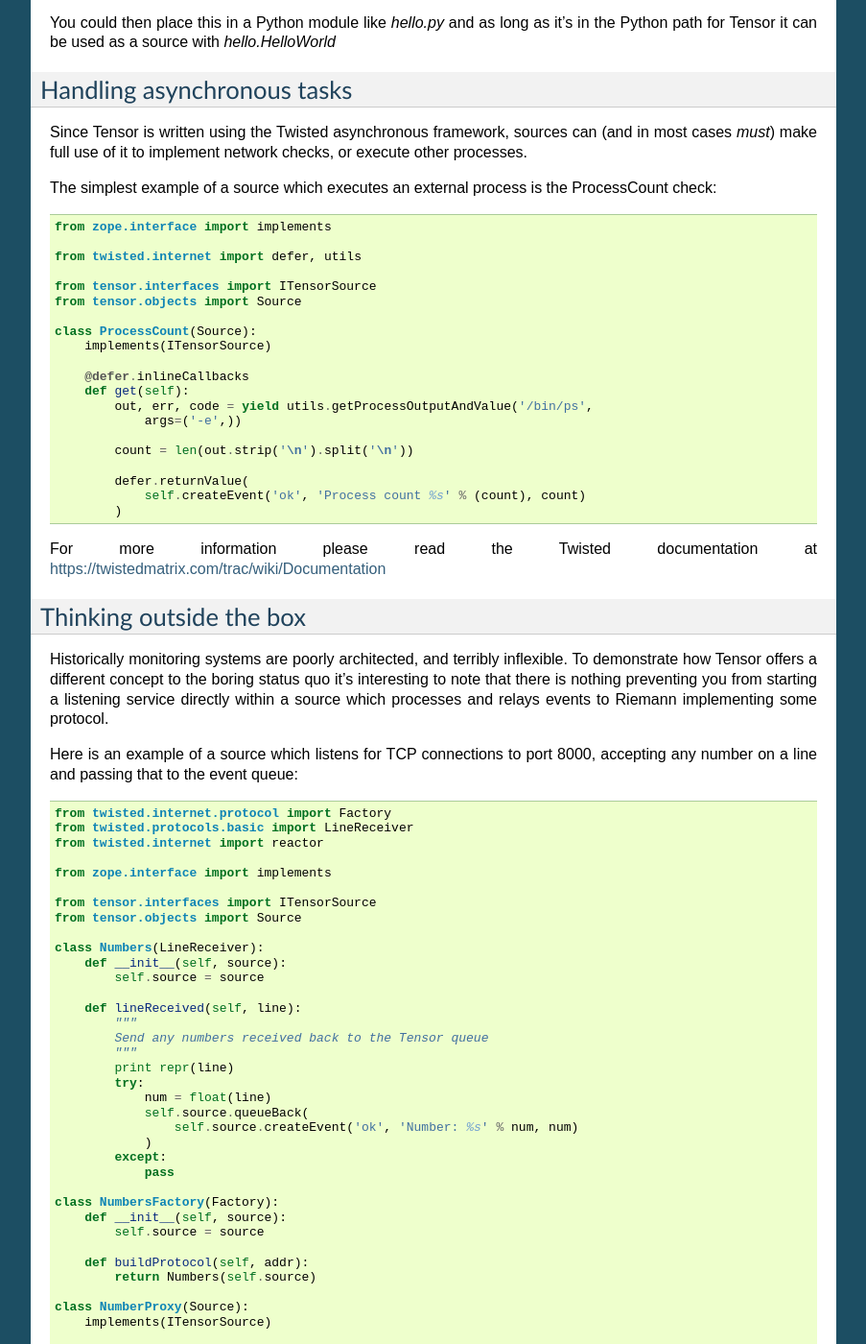
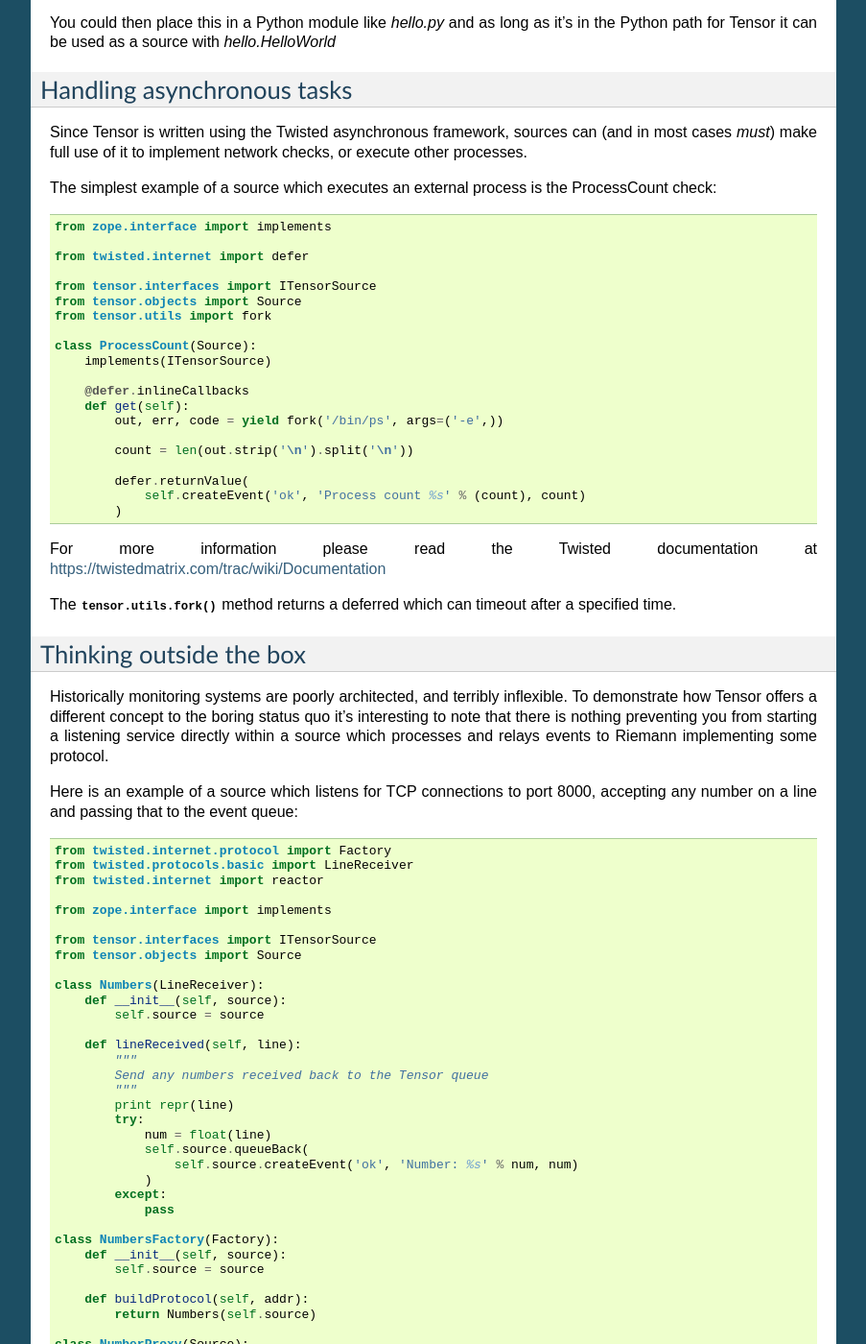
Before and after one commit to calston/tensor, a Sphinx documentation site: the page built from docs/sources.rst, in a window 1280 px wide and 1400 px high, scrolled down 1231 px. Shown: the whole window at 96% size, without its empty margins (198-1101 px from the left). Built offline with Sphinx 7.4.7, drawn with Linux system fonts in a browser that asks for light colours; some of the changed text lies outside the part shown.

Commit message:
Fix up some more docs

```diff
--- a/docs/conf.py
+++ b/docs/conf.py
@@ -54,9 +54,9 @@
 # built documents.
 #
 # The short X.Y version.
-version = '0.0.1'
+version = '0.0.6'
 # The full version, including alpha/beta/rc tags.
-release = '0.0.1'
+release = '0.0.6'
 
 # The language for content autogenerated by Sphinx. Refer to documentation
 # for a list of supported languages.
--- a/docs/sources.rst
+++ b/docs/sources.rst
@@ -85,18 +85,18 @@
 
     from zope.interface import implements
 
-    from twisted.internet import defer, utils
+    from twisted.internet import defer
 
     from tensor.interfaces import ITensorSource
     from tensor.objects import Source
+    from tensor.utils import fork
 
     class ProcessCount(Source):
         implements(ITensorSource)
 
         @defer.inlineCallbacks
         def get(self):
-            out, err, code = yield utils.getProcessOutputAndValue('/bin/ps',
-                args=('-e',))
+            out, err, code = yield fork('/bin/ps', args=('-e',))
 
             count = len(out.strip('\n').split('\n'))
 
@@ -105,6 +105,9 @@
             )
 
 For more information please read the Twisted documentation at https://twistedmatrix.com/trac/wiki/Documentation
+
+The :py:meth:`tensor.utils.fork` method returns a deferred which can timeout
+after a specified time.
 
 Thinking outside the box
 ========================
```
Also changed, not shown: 1 other file.
